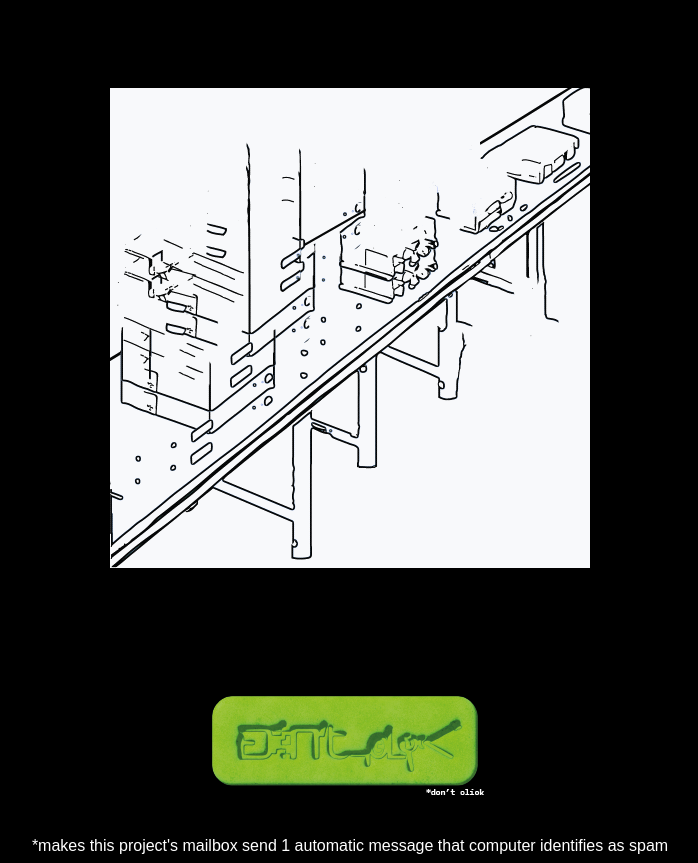
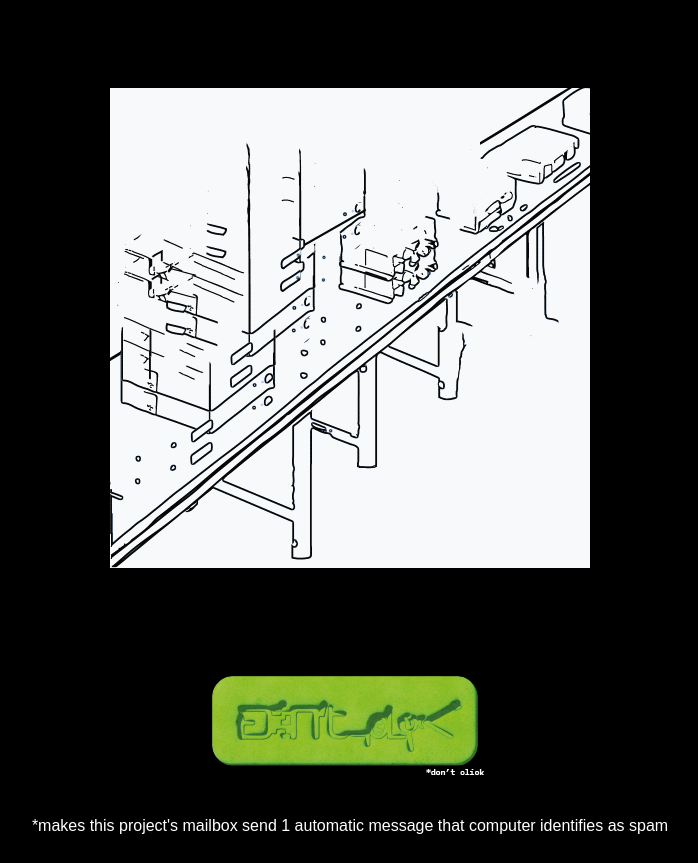
Before and after one commit to notsonya/boxboxbox, a plain HTML site: page index.html in a window 1280 px wide. Shown: the whole page, without its empty margins (290-988 px from the left). Drawn offline with Linux system fonts and the light colour scheme.

Commit message:
Update index.html

```diff
--- a/index.html
+++ b/index.html
@@ -14,6 +14,12 @@
             justify-content: center; /* Center horizontally */
             align-items: center; /* Center vertically */
             height: 80vh; /* Adjust the height as needed */
+        }
+        #emailForm {
+            margin-top: -20px; /* Adjust the margin-top value to move the form higher */
+        }
+        label[for="email"] {
+            margin-top: -10px; /* Adjust the margin-top value to move the label higher */
         }
     </style>
 </head>
```
